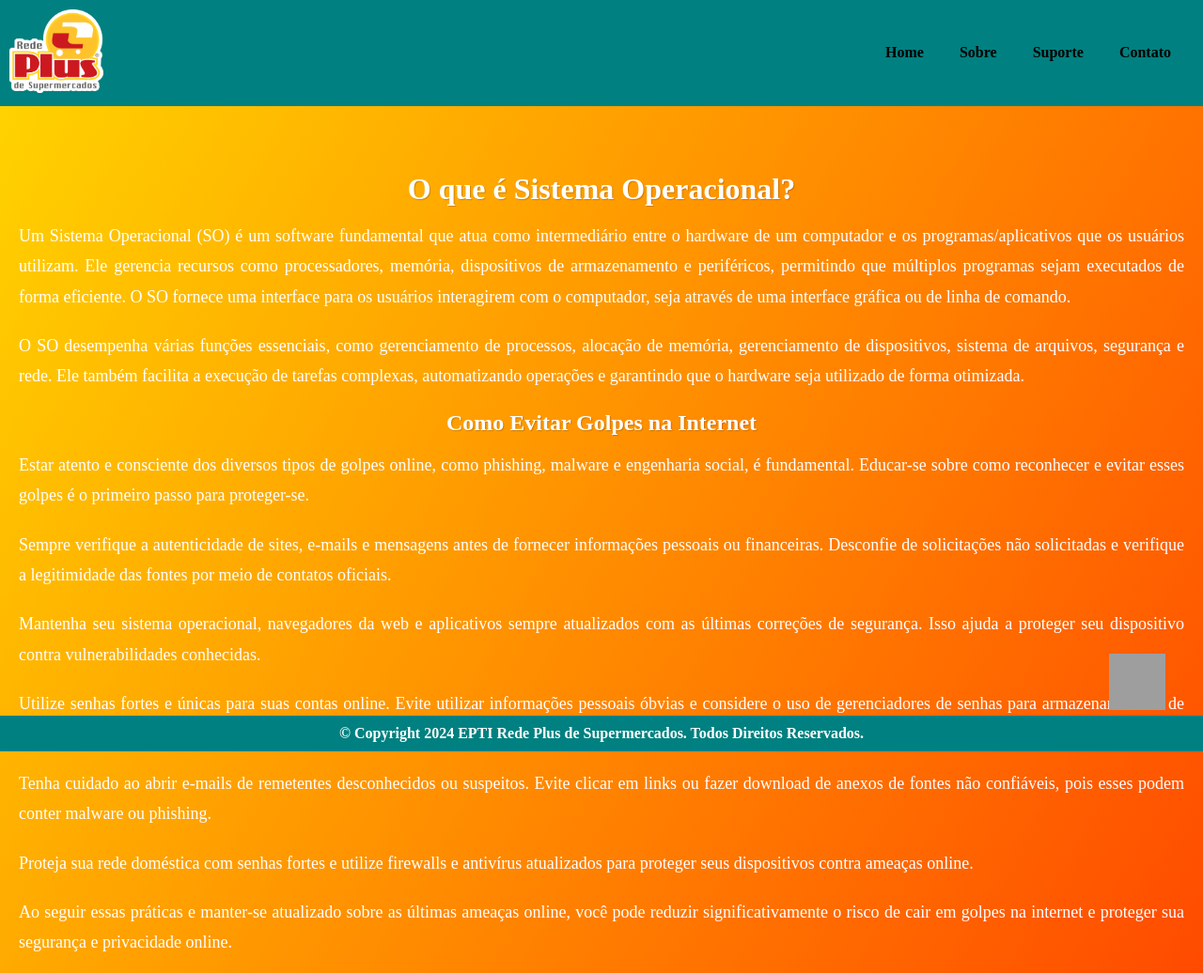
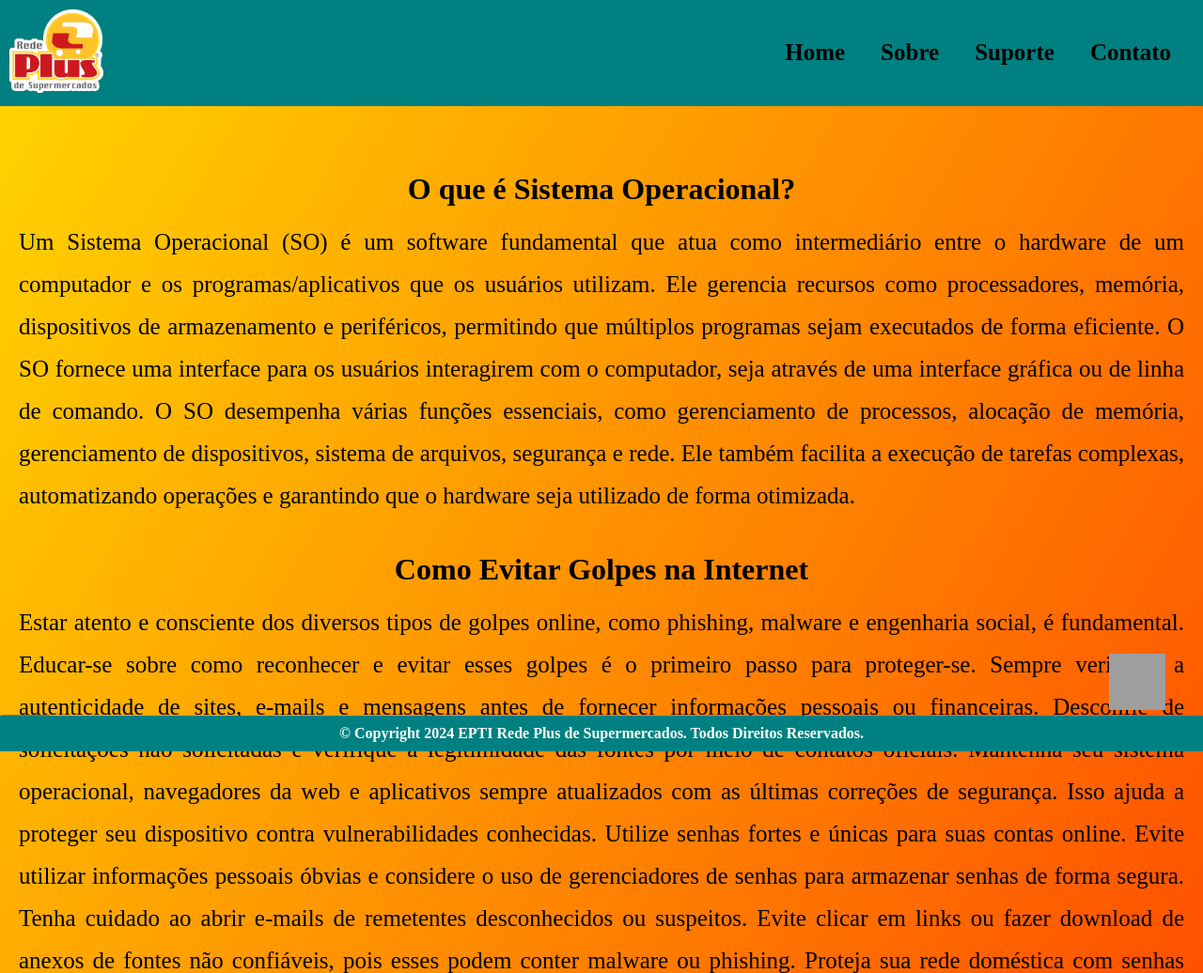
Before and after one commit to Mrkaik/RedepPus, a plain HTML site: page index.html in a window 1280 px wide. Shown: the top 1036 px of the page at 94% size. Drawn offline with Linux system fonts and the light colour scheme; grey boxes are pictures that could not be loaded.

Commit message:
Add files via upload

```diff
--- a/index.html
+++ b/index.html
@@ -32,22 +32,24 @@
     </header>
     <div class="content">
         <h1>O que é Sistema Operacional?</h1>
-        <p>Um Sistema Operacional (SO) é um software fundamental que atua como intermediário entre o hardware de um computador e os programas/aplicativos que os usuários utilizam. Ele gerencia recursos como processadores, memória, dispositivos de armazenamento e periféricos, permitindo que múltiplos programas sejam executados de forma eficiente. O SO fornece uma interface para os usuários interagirem com o computador, seja através de uma interface gráfica ou de linha de comando.</p>
-        <p>O SO desempenha várias funções essenciais, como gerenciamento de processos, alocação de memória, gerenciamento de dispositivos, sistema de arquivos, segurança e rede. Ele também facilita a execução de tarefas complexas, automatizando operações e garantindo que o hardware seja utilizado de forma otimizada.</p>
-
-        <h2>Como Evitar Golpes na Internet</h2>
-        <p>Estar atento e consciente dos diversos tipos de golpes online, como phishing, malware e engenharia social, é fundamental. Educar-se sobre como reconhecer e evitar esses golpes é o primeiro passo para proteger-se.</p>
-        <p>Sempre verifique a autenticidade de sites, e-mails e mensagens antes de fornecer informações pessoais ou financeiras. Desconfie de solicitações não solicitadas e verifique a legitimidade das fontes por meio de contatos oficiais.</p>
-        <p>Mantenha seu sistema operacional, navegadores da web e aplicativos sempre atualizados com as últimas correções de segurança. Isso ajuda a proteger seu dispositivo contra vulnerabilidades conhecidas.</p>
-        <p>Utilize senhas fortes e únicas para suas contas online. Evite utilizar informações pessoais óbvias e considere o uso de gerenciadores de senhas para armazenar senhas de forma segura.</p>
-        <p>Tenha cuidado ao abrir e-mails de remetentes desconhecidos ou suspeitos. Evite clicar em links ou fazer download de anexos de fontes não confiáveis, pois esses podem conter malware ou phishing.</p>
-        <p>Proteja sua rede doméstica com senhas fortes e utilize firewalls e antivírus atualizados para proteger seus dispositivos contra ameaças online.</p>
-        <p>Ao seguir essas práticas e manter-se atualizado sobre as últimas ameaças online, você pode reduzir significativamente o risco de cair em golpes na internet e proteger sua segurança e privacidade online.</p>
+        <p>Um Sistema Operacional (SO) é um software fundamental que atua como intermediário entre o hardware de um computador e os programas/aplicativos que os usuários utilizam. Ele gerencia recursos como processadores, memória, dispositivos de armazenamento e periféricos, permitindo que múltiplos programas sejam executados de forma eficiente. O SO fornece uma interface para os usuários interagirem com o computador, seja através de uma interface gráfica ou de linha de comando.
+        O SO desempenha várias funções essenciais, como gerenciamento de processos, alocação de memória, gerenciamento de dispositivos, sistema de arquivos, segurança e rede. Ele também facilita a execução de tarefas complexas, automatizando operações e garantindo que o hardware seja utilizado de forma otimizada.</p>
+<br>
+        <h1><strong>Como Evitar Golpes na Internet</strong></h1>
+        <p>Estar atento e consciente dos diversos tipos de golpes online, como phishing, malware e engenharia social, é fundamental. Educar-se sobre como reconhecer e evitar esses golpes é o primeiro passo para proteger-se.
+        Sempre verifique a autenticidade de sites, e-mails e mensagens antes de fornecer informações pessoais ou financeiras. Desconfie de solicitações não solicitadas e verifique a legitimidade das fontes por meio de contatos oficiais.
+        Mantenha seu sistema operacional, navegadores da web e aplicativos sempre atualizados com as últimas correções de segurança. Isso ajuda a proteger seu dispositivo contra vulnerabilidades conhecidas.
+        Utilize senhas fortes e únicas para suas contas online. Evite utilizar informações pessoais óbvias e considere o uso de gerenciadores de senhas para armazenar senhas de forma segura.
+        Tenha cuidado ao abrir e-mails de remetentes desconhecidos ou suspeitos. Evite clicar em links ou fazer download de anexos de fontes não confiáveis, pois esses podem conter malware ou phishing.
+        Proteja sua rede doméstica com senhas fortes e utilize firewalls e antivírus atualizados para proteger seus dispositivos contra ameaças online.
+        Ao seguir essas práticas e manter-se atualizado sobre as últimas ameaças online, você pode reduzir significativamente o risco de cair em golpes na internet e proteger sua segurança e privacidade online.</p>
     </div>
+	<button tyoe="button">Clicl Me!</button>
     <!-- Ícone do WhatsApp -->
     <a href="https://api.whatsapp.com/send?phone=seu_numero_aqui" class="whatsapp-float" target="_blank">
         <img src="https://img.icons8.com/color/48/000000/whatsapp--v1.png"style="width: 60px; height: 60px;"/>
     </a>
+
     <!-- Rodapé -->
     <footer>
         <div class="footer-content">
--- a/style.css
+++ b/style.css
@@ -11,25 +11,24 @@
     margin-top: 50px;
     margin-bottom: 100px;
     padding: 20px;
-    color: white;
     display: none;
 }
 
 /* Estilo para os títulos do texto */
 .content h1, .content h2 {
-    color: white;
+    color: black;
     margin-bottom: 15px;
     text-align: center;
-    text-shadow: 1px 1px 1px rgba(0, 0, 0, 0.2);
+
 }
 
 /* Estilo para os parágrafos do texto */
 .content p {
-    color: white;
+    color: black;
     line-height: 1.8;
     margin-bottom: 20px;
     text-align: justify;
-    font-size: 18px;
+    font-size: 25px;
 }
 
 
@@ -64,7 +63,8 @@ nav.logo img {
 
 /* Estilo para o contêiner do menu */
 .menu-container {
-    display: flex;
+    display: flex;,
+	font-size: 100px;
 }
 
 /* Estilo para a lista de menu */
@@ -77,6 +77,7 @@ nav.logo img {
 /* Estilo para os itens do menu */
 nav.menu li {
     margin-right: 10px;
+
 }
 
 /* Estilo para os links do menu */
@@ -90,6 +91,7 @@ nav.menu li a {
     color: #000;
     text-decoration: none;
     transition: all 0.3s ease;
+	font-size: 25px;
 }
 
 /* Efeito ao passar o mouse */
@@ -191,3 +193,7 @@ body.loading {
 body.loaded .content {
     display: block;
 }
+button{
+	position: absolute;
+	bottom: 20px;
+}
```
